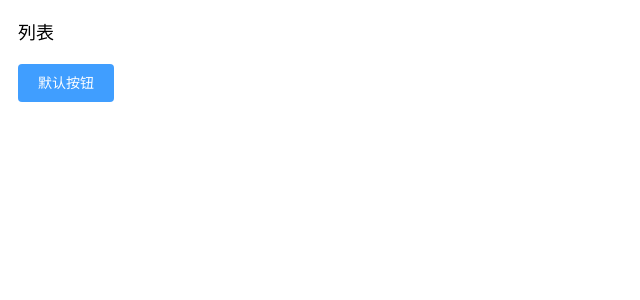
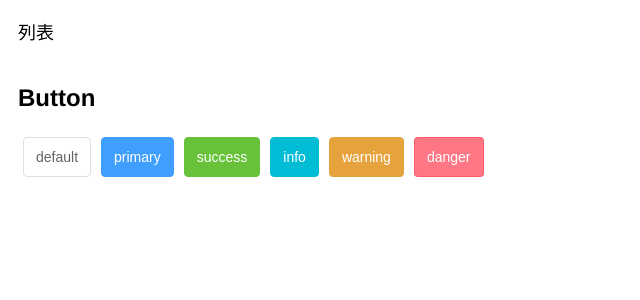
Before and after one commit to hlerenow/L-UI-REACT, a React app: page / in a window 1280 px wide. Shown: the top 300 px of the page, without its empty margins (0-640 px from the left). Built offline with nearby package versions, Linux system fonts and the light colour scheme.

Commit message:
feat: add base button UI

```diff
--- a/src/App.tsx
+++ b/src/App.tsx
@@ -5,7 +5,7 @@ function importAll(r: any) {
   return r.keys().map(r);
 }
 
-let conponents = importAll(require.context('./components', true, /.*index\.[jt]sx/));
+let conponents = importAll(require.context('./components', true, /.*demo\.[jt]sx/));
 
 conponents = conponents.map((con:any, index: number) => ({
   Con: con.default,
--- /dev/null
+++ b/src/components/Button/demo.tsx
@@ -0,0 +1,29 @@
+import * as React from 'react';
+import Button from './index';
+
+type StateType = {
+  types: string[]
+}
+
+class ButtonDemo extends React.Component<any, StateType> {
+  constructor(props: any) {
+    super(props);
+    this.state = {
+      types: ['default', 'primary', 'success', 'info', 'warning', 'danger'],
+    };
+  }
+
+  render() {
+    const { types } = this.state;
+    return (
+      <div>
+        <h2>Button</h2>
+        {
+          types.map((type) => (<div style={{ padding: '5px', float: 'left' }}><Button type={type} key={type}>{type}</Button></div>))
+        }
+      </div>
+    );
+  }
+}
+
+export default ButtonDemo;
--- a/src/components/Button/index.scss
+++ b/src/components/Button/index.scss
@@ -1,8 +1,19 @@
-@import '../../styles/variables.scss';
+@import '../../styles/index.scss';
 
-.l-button {
+@mixin button-variant($color, $backgroundColor, $borderColor) {
+  border-color: $borderColor;
+  background-color: $backgroundColor;
+  color: $color;
+  &:hover {
+    background-color: lighten($backgroundColor, 10%);
+    border-color: lighten($borderColor, 10%);
+  }
+}
+
+@include b(button) {
+  color: $fontColor;
   box-sizing: border-box;
-  padding: $ButtonPaddingY  $ButtonPaddingX;
+  padding: $buttonPaddingY  $buttonPaddingY;
   border: $borderSize solid $borderColor;
   border-radius: $borderRadius;
   background-color: white;
@@ -11,9 +22,31 @@
   font-size: 14px;
   line-height: 1;
 
-  &.primary {
-    border: none;
-    background-color: $primaryColor;
-    color: white;
+  @include m(default) {
+
+    &:hover {
+      background-color: lighten($primaryColor, 35%);
+      color: lighten($primaryColor, 10%);
+      border-color: lighten($primaryColor, 25%);
+    }
+
+  }
+
+  @include m(primary) {
+    @include button-variant($buttonPrimaryColor, $buttonPrimaryBgColor ,$buttonPrimaryBorderColor);
+  }
+
+  @include m(success) {
+    @include button-variant($buttonSuccessColor, $buttonSuccessBgColor ,$buttonSuccessBorderColor);
+  }
+
+  @include m(warning) {
+    @include button-variant($buttonWarnColor, $buttonWarnBgColor ,$buttonWarnBorderColor);
+  }
+  @include m(danger) {
+    @include button-variant($buttonDangerColor, $buttonDangerBgColor ,$buttonDangerBorderColor);
+  }
+  @include m(info) {
+    @include button-variant($buttonInfoColor, $buttonInfoBgColor ,$buttonInfoBorderColor);
   }
 }
--- a/src/components/Button/index.tsx
+++ b/src/components/Button/index.tsx
@@ -10,9 +10,9 @@ export interface BaseButtonProps {
 
 const Button = React.forwardRef((props: BaseButtonProps, ref: any) => {
   let { children, type } = props;
-  type = type || 'primary';
-  children = children || '默认按钮';
-  return <button type="button" className={`l-button ${type}`} ref={ref}>{children}</button>;
+  type = type || 'default';
+  children = children || '';
+  return <button type="button" className={`l-button l-button--${type}`} ref={ref}>{children}</button>;
 });
 
 export default Button;
--- /dev/null
+++ b/src/styles/common.scss
@@ -0,0 +1,15 @@
+body {
+  font-family: "Helvetica Neue",Helvetica,"PingFang SC","Hiragino Sans GB","Microsoft YaHei","微软雅黑",Arial,sans-serif;
+  font-weight: 400;
+}
+.title {
+ padding: 10px;
+ font-size: 18px;
+}
+
+.conponentsContainer {
+  padding: 10px;
+}
+.component-box-item {
+  padding: 10px 0x;
+}
--- a/src/styles/index.scss
+++ b/src/styles/index.scss
@@ -1,15 +1,3 @@
-body {
-  font-family: "Helvetica Neue",Helvetica,"PingFang SC","Hiragino Sans GB","Microsoft YaHei","微软雅黑",Arial,sans-serif;
-  font-weight: 400;
-}
-.title {
- padding: 10px;
- font-size: 18px;
-}
-
-.conponentsContainer {
-  padding: 10px;
-}
-.component-box-item {
-  padding: 10px 0x;
-}
+@import './common.scss';
+@import './variables.scss';
+@import './utils.scss';
--- /dev/null
+++ b/src/styles/utils.scss
@@ -0,0 +1,48 @@
+// BEM
+ @mixin b($block) {
+  $B: $namespace+'-'+$block !global;
+
+  .#{$B} {
+    @content;
+  }
+}
+
+@mixin e($element) {
+  $E: $element !global;
+  $selector: &;
+  $currentSelector: "";
+  @each $unit in $element {
+    $currentSelector: #{$currentSelector + "." + $B + $elementSeparator + $unit + ","};
+  }
+
+  @if hitAllSpecialNestRule($selector) {
+    @at-root {
+      #{$selector} {
+        #{$currentSelector} {
+          @content;
+        }
+      }
+    }
+  } @else {
+    @at-root {
+      #{$currentSelector} {
+        @content;
+      }
+    }
+  }
+}
+
+@mixin m($modifier) {
+  $selector: &;
+  $currentSelector: "";
+  @each $unit in $modifier {
+    $currentSelector: #{$currentSelector + & + $modifierSeparator + $unit + ","};
+  }
+
+  @at-root {
+    #{$currentSelector} {
+      @content;
+    }
+  }
+}
+// BEM end
--- a/src/styles/variables.scss
+++ b/src/styles/variables.scss
@@ -1,10 +1,36 @@
+// config
+$namespace: 'l';
+$elementSeparator: '__';
+$modifierSeparator: '--';
+$statePrefix: 'is-';
+
 // base
 $primaryColor: #409eff;
 $borderSize: 1px;
-$fontColor: white;
+$fontColor: #606266;
 $borderRadius: 4px;
 $borderColor: #dcdfe6;
 
 // Button
-$ButtonPaddingX: 20px;
-$ButtonPaddingY: 12px;
+$buttonPaddingX: 20px;
+$buttonPaddingY: 12px;
+
+$buttonPrimaryBgColor: $primaryColor;
+$buttonPrimaryBorderColor: $primaryColor;
+$buttonPrimaryColor: white;
+
+$buttonSuccessBgColor: #67c23a;
+$buttonSuccessBorderColor: #67c23a;
+$buttonSuccessColor: white;
+
+$buttonInfoBgColor:#00BCD4 ;
+$buttonInfoBorderColor: #00BCD4;
+$buttonInfoColor: white;
+
+$buttonWarnBgColor:#e6a23c;
+$buttonWarnBorderColor: #e6a23c;
+$buttonWarnColor: white;
+
+$buttonDangerBgColor:#f56c;
+$buttonDangerBorderColor: #f56c;
+$buttonDangerColor: white;
```
